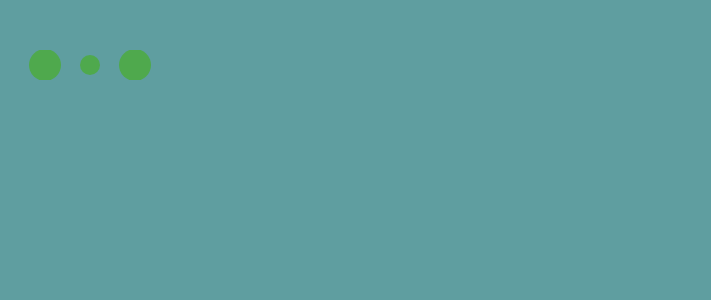
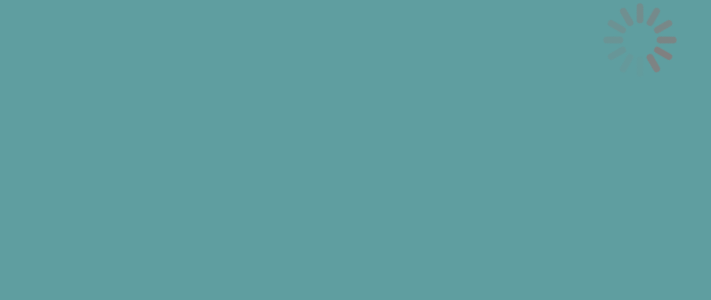
Before and after one commit to KhailoAndrey/Testwork, a React (Create React App) app: page / in a window 1280 px wide. Shown: the top 300 px of the page, without its empty margins (0-711 px from the left). Built offline with nearby package versions, Linux system fonts and the light colour scheme.

Commit message:
change Loader

```diff
--- a/src/components/Loader/Loader.jsx
+++ b/src/components/Loader/Loader.jsx
@@ -1,16 +1,20 @@
-import { ThreeDots } from 'react-loader-spinner';
+import { RotatingLines } from 'react-loader-spinner';
 import { WrapperLoader } from './Loader.styled';
 
-export const Loader = () => {
+const sizes = {
+  sm: 40,
+  md: 60,
+  lg: 80,
+};
+
+export const Loader = ({ size = 'lg' }) => {
   return (
     <WrapperLoader>
-      <ThreeDots
-        height="30"
-        width="180"
-        radius="10"
-        color="#4fa94d"
-        ariaLabel="three-dots-loading"
-        visible={true}
+      <RotatingLines
+        strokeColor="grey"
+        strokeWidth="4"
+        width={sizes[size]}
+        animationDuration="1.2"
       />
     </WrapperLoader>
   );
--- a/src/components/Loader/Loader.styled.js
+++ b/src/components/Loader/Loader.styled.js
@@ -2,5 +2,4 @@ import styled from 'styled-components';
 
 export const WrapperLoader = styled.div`
   text-align: center;
-  margin-top: 50px;
 `;
```
